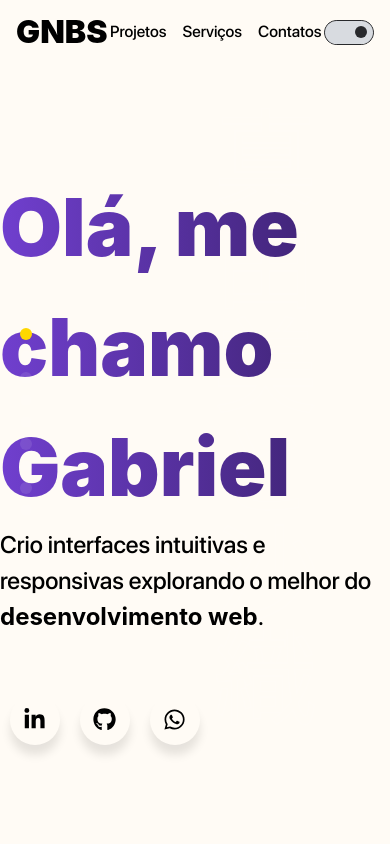
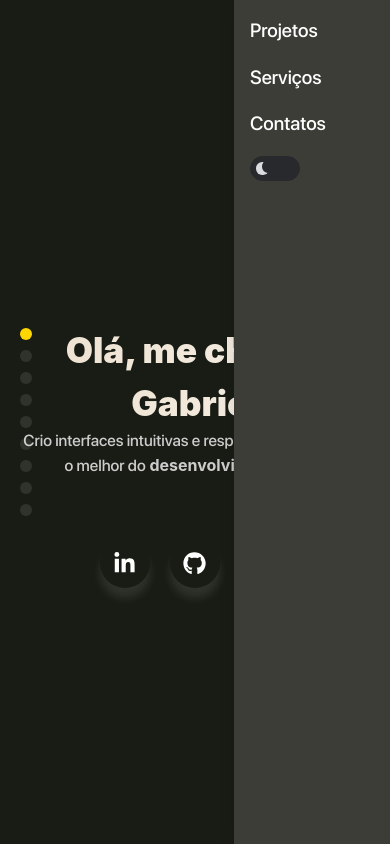
Before and after one commit to GabrielNBS/repository, a React (Create React App) app: page / in a window 390 px wide. Both pictures are taken after a click on the element 348 px from the left and 32 px from the top of the page. Shown: the top 844 px of the page. Built offline with nearby package versions, Linux system fonts and the light colour scheme; a web font is replaced by a local one.

Commit message:
style: configure mobile version for hero section

```diff
--- a/src/Components/Button/styles.ts
+++ b/src/Components/Button/styles.ts
@@ -1,12 +1,12 @@
 import styled from 'styled-components'
 
 export const Button = styled.button`
-  color: #fff;
+  color: ${(props) => props.theme.color.secondary};
   cursor: pointer;
-  border: 1px solid ${(props) => props.theme.background.tertiary};
+  border: 1px solid ${(props) => props.theme.color.secondary};
   border-radius: 4px;
   padding: 1em 3em;
-  background: ${(props) => props.theme.background.tertiary};
+  background: ${(props) => props.theme.background.primary};
   transition: 0.2s;
 
   &:hover {
--- a/src/Components/Navbar/NavBar.tsx
+++ b/src/Components/Navbar/NavBar.tsx
@@ -1,4 +1,4 @@
-import React, { useEffect, useState } from 'react'
+import React, { useEffect, useState, useRef } from 'react'
 import * as S from './styles'
 import ThemeButtonChange from '../ThemeButtonChange/ThemeButtonChange'
 import { ThemeToggleProps } from '../../types/ThemesProps'
@@ -6,28 +6,33 @@ import { Text } from '../Text/styles'
 
 const NavBar: React.FC<ThemeToggleProps> = ({ toggleTheme }) => {
   const [isScrolled, setIsScrolled] = useState(false)
+  const [isMobile, setIsMobile] = useState(window.innerWidth < 768)
+  const [isMenuOpen, setIsMenuOpen] = useState(false)
+  const menuRef = useRef<HTMLDivElement>(null)
 
   useEffect(() => {
-    const handleScroll = () => {
-      if (window.scrollY > 450) {
-        setIsScrolled(true)
-      } else {
-        setIsScrolled(false)
+    const handleScroll = () => setIsScrolled(window.scrollY > 450)
+    const handleResize = () => setIsMobile(window.innerWidth < 768)
+    const handleClickOutside = (event: MouseEvent) => {
+      if (menuRef.current && !menuRef.current.contains(event.target as Node)) {
+        setIsMenuOpen(false)
       }
     }
 
     window.addEventListener('scroll', handleScroll)
+    window.addEventListener('resize', handleResize)
+    document.addEventListener('mousedown', handleClickOutside)
 
     return () => {
       window.removeEventListener('scroll', handleScroll)
+      window.removeEventListener('resize', handleResize)
+      document.removeEventListener('mousedown', handleClickOutside)
     }
   }, [])
 
-  return (
-    <>
-      <S.Header className={isScrolled ? 'scrolled' : ''}>
-        <Text as="h1">GNBS</Text>
-        <nav>
+  const toggleMenu = () => setIsMenuOpen(!isMenuOpen)
+
+  const renderMenuItems = () => (
     <ul>
       <li>
         <a href="">Projetos</a>
@@ -39,8 +44,34 @@ const NavBar: React.FC<ThemeToggleProps> = ({ toggleTheme }) => {
         <a href="">Contatos</a>
       </li>
     </ul>
-        </nav>
+  )
+
+  return (
+    <>
+      <S.Header className={isScrolled ? 'scrolled' : ''}>
+        {isMobile ? (
+          <>
+            <S.HamburgerMenu onClick={toggleMenu}>
+              <span />
+              <span />
+              <span />
+            </S.HamburgerMenu>
+            {isMenuOpen && (
+              <>
+                <S.MobileNav ref={menuRef}>
+                  {renderMenuItems()}
                   <ThemeButtonChange toggleTheme={toggleTheme} />
+                </S.MobileNav>
+              </>
+            )}
+          </>
+        ) : (
+          <>
+            <Text as="h1">GNBS</Text>
+            <S.Header>{renderMenuItems()}</S.Header>
+            <ThemeButtonChange toggleTheme={toggleTheme} />
+          </>
+        )}
       </S.Header>
     </>
   )
--- a/src/Components/Navbar/styles.ts
+++ b/src/Components/Navbar/styles.ts
@@ -1,4 +1,5 @@
 import styled from 'styled-components'
+import { Text } from '../Text/styles'
 
 export const Header = styled.header`
   display: flex;
@@ -60,4 +61,47 @@ export const Header = styled.header`
       color: ${(props) => props.theme.background.secondary};
     }
   }
+
+  @media ${({ theme }) => theme.device.mobile} {
+    ${Text} {
+      display: none;
+    }
+
+    flex-direction: row-reverse;
+  }
 `
+export const HamburgerMenu = styled.div`
+  display: flex;
+  flex-direction: column;
+  justify-content: space-between;
+  width: 1.5rem;
+  height: 1.5rem;
+  cursor: pointer;
+
+  span {
+    width: 100%;
+    height: 0.25rem;
+    background-color: ${(props) => props.theme.color.primary};
+  }
+`
+export const MobileNav = styled.nav`
+  position: absolute;
+  height: 100vh;
+  width: 40%;
+  top: 0;
+  right: 0;
+  display: flex;
+  flex-direction: column;
+  gap: 1rem;
+  padding: 1rem;
+  background-color: ${(props) => props.theme.background.secondary};
+  box-shadow: 0 0 1rem rgba(0, 0, 0, 0.1);
+
+  ul {
+    flex-direction: column;
+
+    li {
+      font-size: 1.2rem;
+    }
+  }
+`
--- a/src/Containers/Hero/styles.ts
+++ b/src/Containers/Hero/styles.ts
@@ -63,4 +63,50 @@ export const HeroSection = styled.main`
       background-position: 0% 50%;
     }
   }
+
+  @media ${({ theme }) => theme.device.laptop} {
+    h1 {
+      font-size: 4rem;
+    }
+    p {
+      font-size: 1.25rem;
+    }
+  }
+
+  @media ${({ theme }) => theme.device.tablet} {
+    h1 {
+      font-size: 3rem;
+    }
+    p {
+      font-size: 1rem;
+    }
+  }
+
+  @media ${({ theme }) => theme.device.tabletVertical} {
+    h1 {
+      font-size: 2.5rem;
+    }
+    p {
+      font-size: 0.875rem;
+    }
+  }
+
+  @media ${({ theme }) => theme.device.mobile} {
+    h1 {
+      font-size: 2.2rem;
+    }
+    p {
+      font-size: 1rem;
+    }
+
+    .container {
+      width: 90%;
+      align-items: center;
+      text-align: center;
+    }
+
+    .children_names {
+      font-size: 4rem;
+    }
+  }
 `
--- a/src/styles/themes/dark.ts
+++ b/src/styles/themes/dark.ts
@@ -1,3 +1,10 @@
+const breakpoints = {
+  laptop: '1279px',
+  tablet: '1023px',
+  tabletVertical: '767px',
+  mobile: '479px',
+}
+
 const darkTheme = {
   background: {
     primary: '#181C14',
@@ -34,6 +41,13 @@ const darkTheme = {
     cypress: '#3d3d3d',
     bootstrap: '#3d2355',
   },
+  breakpoints,
+  device: {
+    laptop: `(max-width: ${breakpoints.laptop})`,
+    tablet: `(max-width: ${breakpoints.tablet})`,
+    tabletVertical: `(max-width: ${breakpoints.tabletVertical})`,
+    mobile: `(max-width: ${breakpoints.mobile})`,
+  },
 }
 
 export default darkTheme
--- a/src/styles/themes/light.ts
+++ b/src/styles/themes/light.ts
@@ -1,3 +1,10 @@
+const breakpoints = {
+  laptop: '1279px',
+  tablet: '1023px',
+  tabletVertical: '767px',
+  mobile: '479px',
+}
+
 const lightTheme = {
   background: {
     primary: '#FFFBF5',
@@ -34,6 +41,13 @@ const lightTheme = {
     cypress: '#808080',
     bootstrap: '#b399cc',
   },
+  breakpoints,
+  device: {
+    laptop: `(max-width: ${breakpoints.laptop})`,
+    tablet: `(max-width: ${breakpoints.tablet})`,
+    tabletVertical: `(max-width: ${breakpoints.tabletVertical})`,
+    mobile: `(max-width: ${breakpoints.mobile})`,
+  },
 }
 
 export default lightTheme
```
Also changed, not shown: src/Components/Button/Buttons.tsx (+0 -16 lines). Lines whose indentation alone changed are shown as unchanged.
